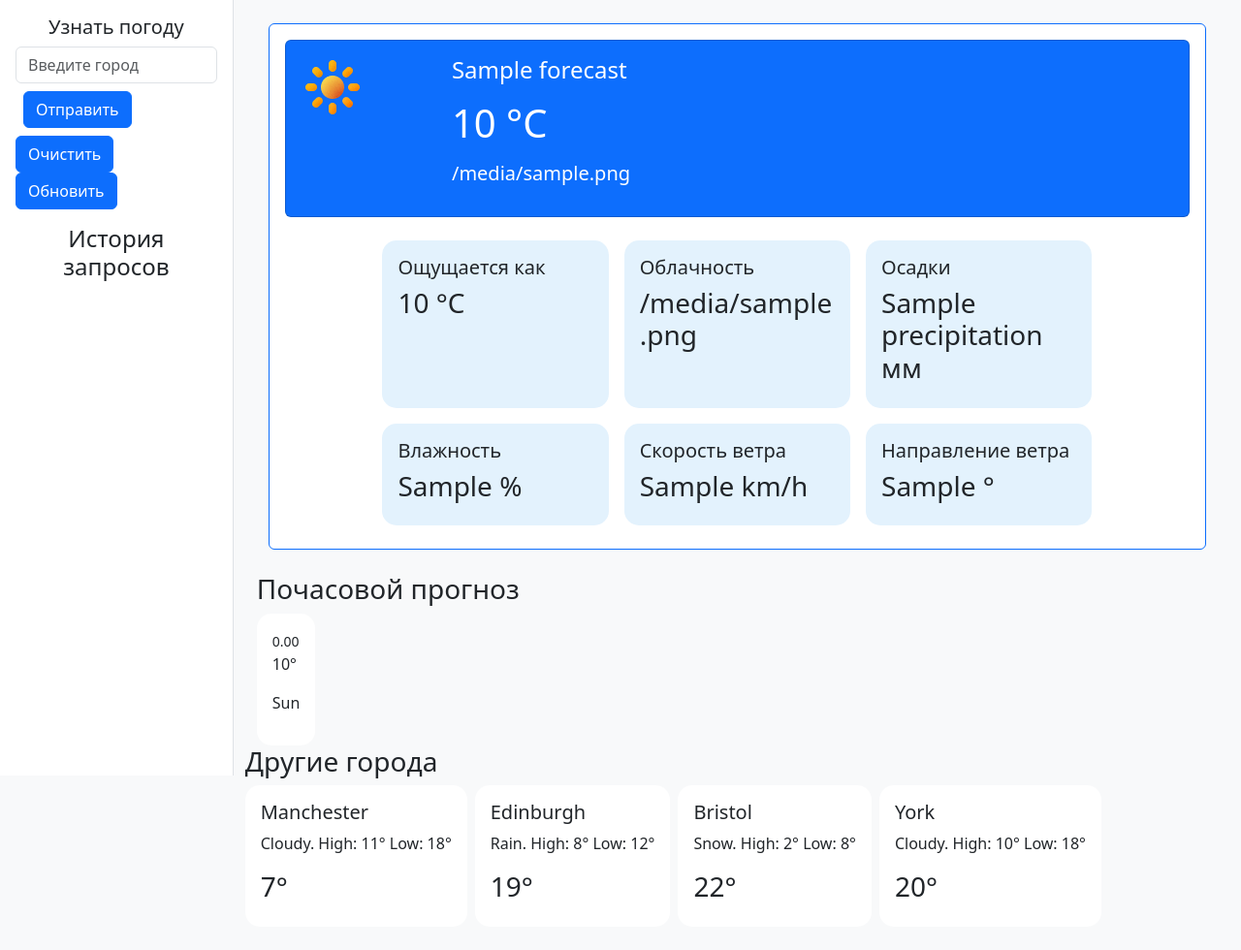
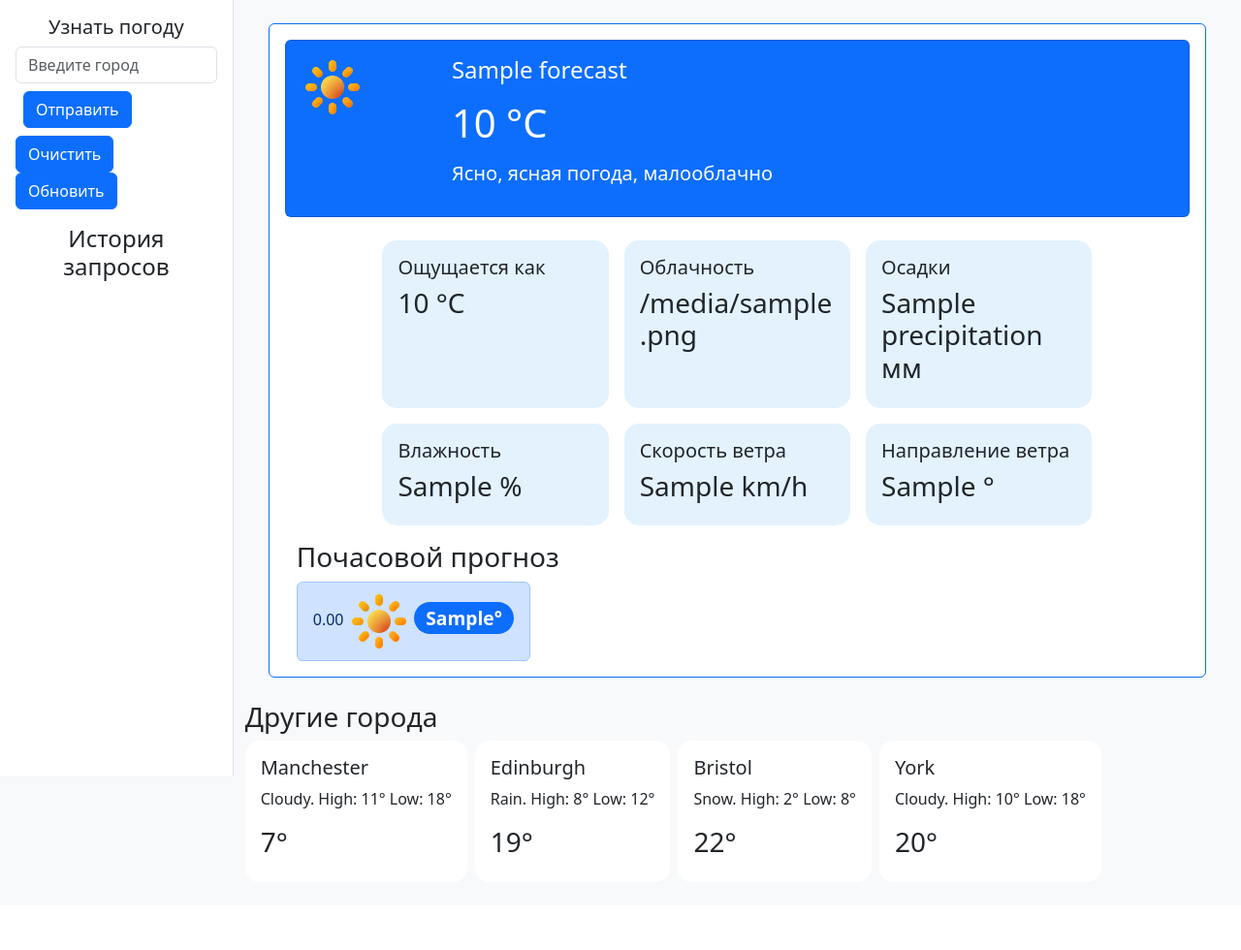
Before and after one commit to bissaliev/WeatherProject, a Django app: template weather_project/weather_app/templates/weather_app/home.html in a window 1280 px wide. Shown: the whole page at 97% size. After the commit the page ends 879 px from the top, so only its background shows below. Run offline with Django 5.2, Linux system fonts and the light colour scheme; the template is opened without the code that fills it: most values are stand-ins (such as "Sample title", 1, 10 or a date in 2020); some libraries are stand-ins or nearby versions.

Commit message:
В шаблон home.html добавил комментарии и параметризированные картинки облачности

```diff
--- a/weather_project/weather_app/templates/weather_app/home.html
+++ b/weather_project/weather_app/templates/weather_app/home.html
@@ -1,6 +1,11 @@
 {% extends 'base.html' %}
 {% load static %}
 {% load history_tag %}
+
+{% block title %}
+    {{title}}
+{% endblock title %}
+
 {% block style %}
     <style>
         body {
@@ -15,10 +20,6 @@
             background-color: #e3f2fd;
             border-radius: 15px;
         }
-        .highlights-card {
-            background-color: #fff;
-            border-radius: 15px;
-        }
         .other-cities-card {
             background-color: #fff;
             border-radius: 15px;
@@ -31,7 +32,7 @@
 {% endblock style %}
 
 {% block content %}
-    <!-- Sidebar -->
+    <!-- Форма и истории запросов -->
     <div class="sidebar p-3">
         <h5 class="text-center">Узнать погоду</h5>
         <form action="" method="post" class="form-group">
@@ -42,31 +43,57 @@
         </form>
         <a href="{% url 'weather_app:home' %}" class="btn btn-primary">Обновить</a>
         {% last_cities 5 %}
-    </div>
+    </div>  <!-- Форма и истории запросов -->
 
     <!-- Main content -->
     <div class="container">
+        <!-- Ошибка запроса -->
         {% if error_msg %}
             <div class="card card border-primary m-5 p-5">
                 <h1>{{ error_msg }}</h1>
             </div>
-        {% endif %}
+        {% endif %}  <!-- Ошибка запроса -->
+
         {% if forecast %}
+            <!-- Текущая погода -->
             <div class="d-flex justify-content-center m-4 p-3 card border-primary">
+                <!-- Вверхний раздел -->
                 <div class="card mb-3 text-bg-primary">
                     <div class="row g-0">
                         <div class="col-md-2">
-                            <img src="{% static 'img/clear@4x.png' %}" class="img-fluid rounded-start m-3" alt="...">
+                            {% if forecast.current.cloud_cover >= 80 %}
+                                <img src="{% static 'img/overcast@4x.png' %}" class="img-fluid rounded-start m-3" alt="...">
+                            {% elif forecast.current.cloud_cover >= 60 and forecast.current.cloud_cover < 80 %}
+                                <img src="{% static 'img/partly-cloudy@4x.png' %}" class="img-fluid rounded-start m-3" alt="...">
+                            {% elif forecast.current.cloud_cover >= 30 and forecast.current.cloud_cover < 60 %}
+                                <img src="{% static 'img/mostly-clear@4x.png' %}" class="img-fluid rounded-start m-3" alt="...">
+                            {% else %}
+                                <img src="{% static 'img/clear@4x.png' %}" class="img-fluid rounded-start m-3" alt="...">
+                            {% endif %}
                         </div>
                         <div class="col-md-10">
                             <div class="card-body">
                                 <h4 class="card-title">{{ forecast.name }}</h4>
                                 <p class="card-text"><h1>{{forecast.current.temperature_2m}} °C</h1></p>
-                                <p class="card-text"><h5>{{forecast.current.cloud_cover}}</h5></p>
+                                <p class="card-text">
+                                    <h5>
+                                        {% if forecast.current.cloud_cover >= 80 %}
+                                            Облачно, облачная погода
+                                        {% elif forecast.current.cloud_cover >= 60 and forecast.current.cloud_cover < 80 %}
+                                            Облачно с прояснениями
+                                        {% elif forecast.current.cloud_cover >= 30 and forecast.current.cloud_cover < 60 %}
+                                            Переменная (меняющаяся) облачность
+                                        {% else %}
+                                            Ясно, ясная погода, малооблачно
+                                        {% endif %}
+                                    </h5>
+                                </p>
                             </div>
                         </div>
                     </div>
-                </div>
+                </div>  <!-- Вверхний раздел -->
+
+                <!-- Параметры -->
                 <div class="d-flex flex-column">
                     <div class="d-flex justify-content-center align-items-lg-stretch">
                         <div class="weather-card p-3 m-2 w-25">
@@ -96,21 +123,32 @@
                             <h3>{{forecast.current.wind_direction_10m}} °</h3>
                         </div>
                     </div>
-                </div>
-            </div>
+                </div>  <!-- Параметры -->
 
-            <div class="container">
-                <h3>Почасовой прогноз</h3>
-                <div class="d-flex overflow-x-scroll">
-                    {% for temperature in forecast.hourly %}
-                        <div class="highlights-card p-3 me-2">
-                            <small>{{forloop.counter0}}.00</small>
-                            <p>{{ temperature }}°</p>
-                            <p>Sun</p>
-                        </div>
-                    {% endfor %}
-                </div>
-            </div>
+                <!-- Почасовой прогноз -->
+                <div class="container mt-2">
+                    <h3>Почасовой прогноз</h3>
+                    <div class="d-flex overflow-x-scroll">
+                        <ul class="list-group list-group-horizontal">
+                            {% for hour in forecast.hourly  %}
+                                <li class="list-group-item list-group-item-primary text-center">
+                                    <span class="">{{forloop.counter0}}.00</span>
+                                    {% if hour.1 >= 80 %}
+                                        <img src="{% static 'img/overcast@4x.png' %}" class="img-fluid rounded-start" alt="...">
+                                    {% elif hour.1 >= 60 and hour.1 < 80 %}
+                                        <img src="{% static 'img/partly-cloudy@4x.png' %}" class="img-fluid rounded-start" alt="...">
+                                    {% elif hour.1 >= 30 and hour.1 < 40 %}
+                                        <img src="{% static 'img/mostly-clear@4x.png' %}" class="img-fluid rounded-start" alt="...">
+                                    {% else %}
+                                        <img src="{% static 'img/clear@4x.png' %}" class="img-fluid rounded-start" alt="...">
+                                    {% endif %}
+                                    <span class="badge bg-primary rounded-pill" style="font-size: larger;">{{ hour.0 }}°</span>
+                                </li>
+                            {% endfor %}
+                        </ul>
+                    </div>
+                </div>  <!-- Почасовой прогноз -->
+            </div>  <!-- Текущая погода -->
 
             <h3>Другие города</h3>
             <div class="d-flex mb-4">
@@ -138,6 +176,7 @@
         {% else %}
             <div class="d-flex justify-content-center m-5 p-5 card border-primary">
                 <h1>Введите город, чтобы узнать погоду в нужном городе!</h1>
+                {% last_cities %}
             </div>
         {% endif %}
 
```
